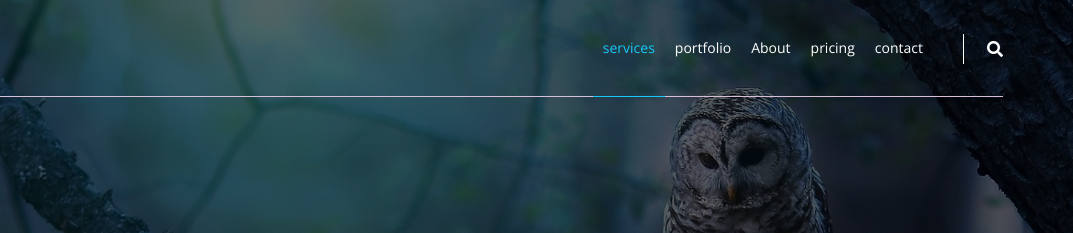
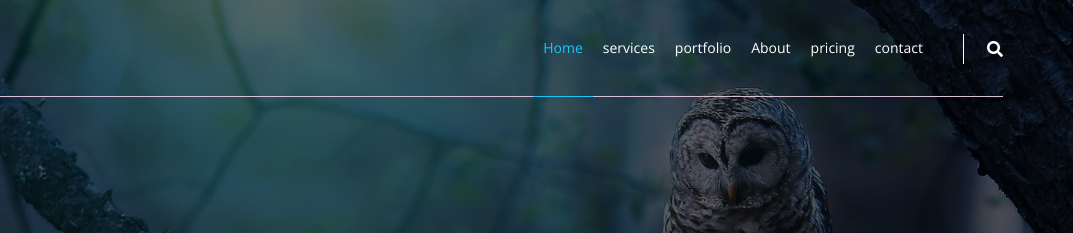
Before and after one commit to kerolos321/Kasper, a plain HTML site: page index.html in a window 1280 px wide. Shown: the top 233 px of the page, 207-1280 px from the left. Drawn offline with nearby package versions, Linux system fonts and the light colour scheme.

Commit message:
modify the html

```diff
--- a/index.html
+++ b/index.html
@@ -27,7 +27,8 @@
             <nav>
                 <i class="fas fa-bars toogle-menu"></i>
                 <ul>
-                    <li><a href="#services" class="Active">services</a></li>
+                    <li><a href="#home" class="Active">Home</a></li>
+                    <li><a href="#services">services</a></li>
                     <li><a href="#portfolio">portfolio</a></li>
                     <li><a href="#about">About</a></li>
                     <li><a href="#pricing">pricing</a></li>
```
